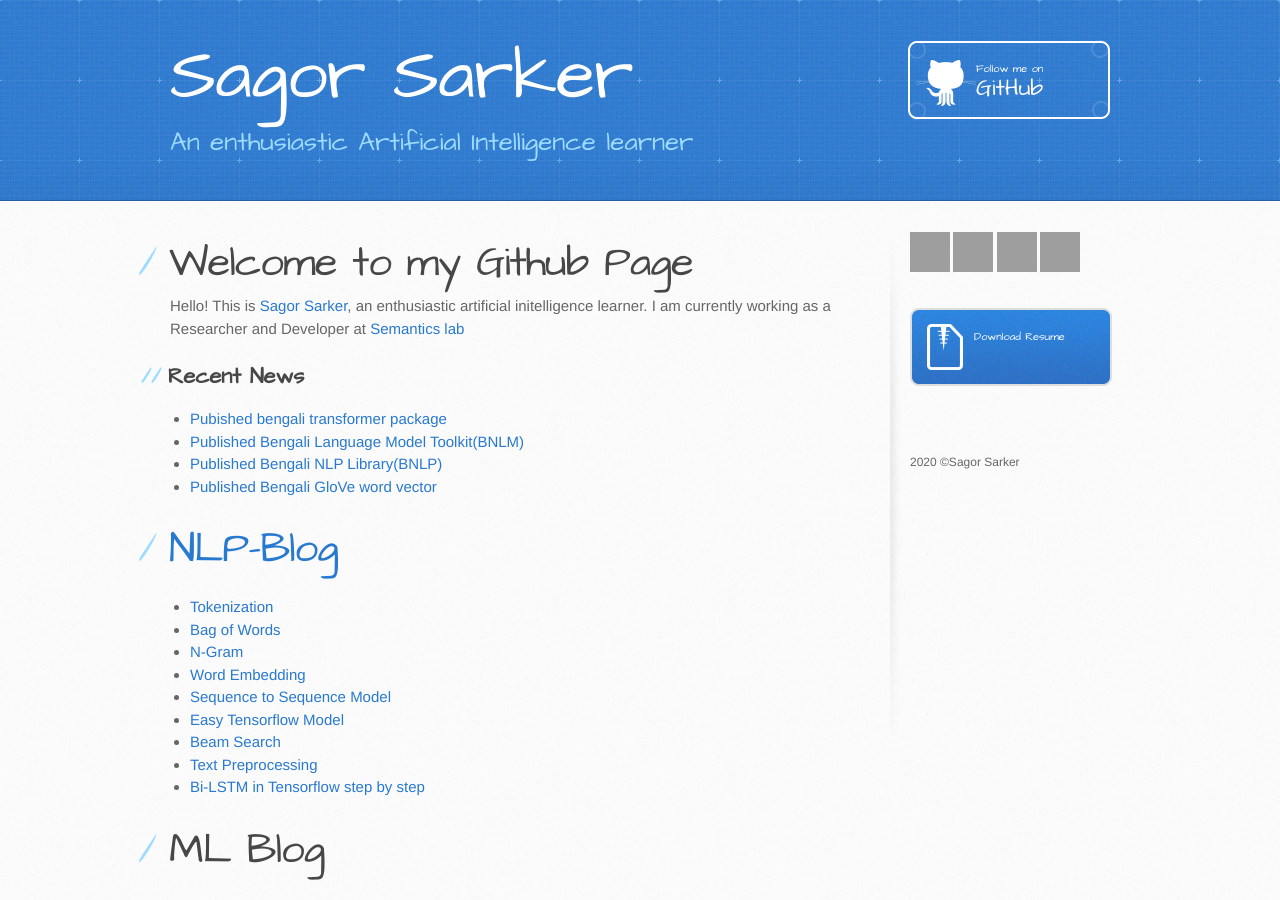
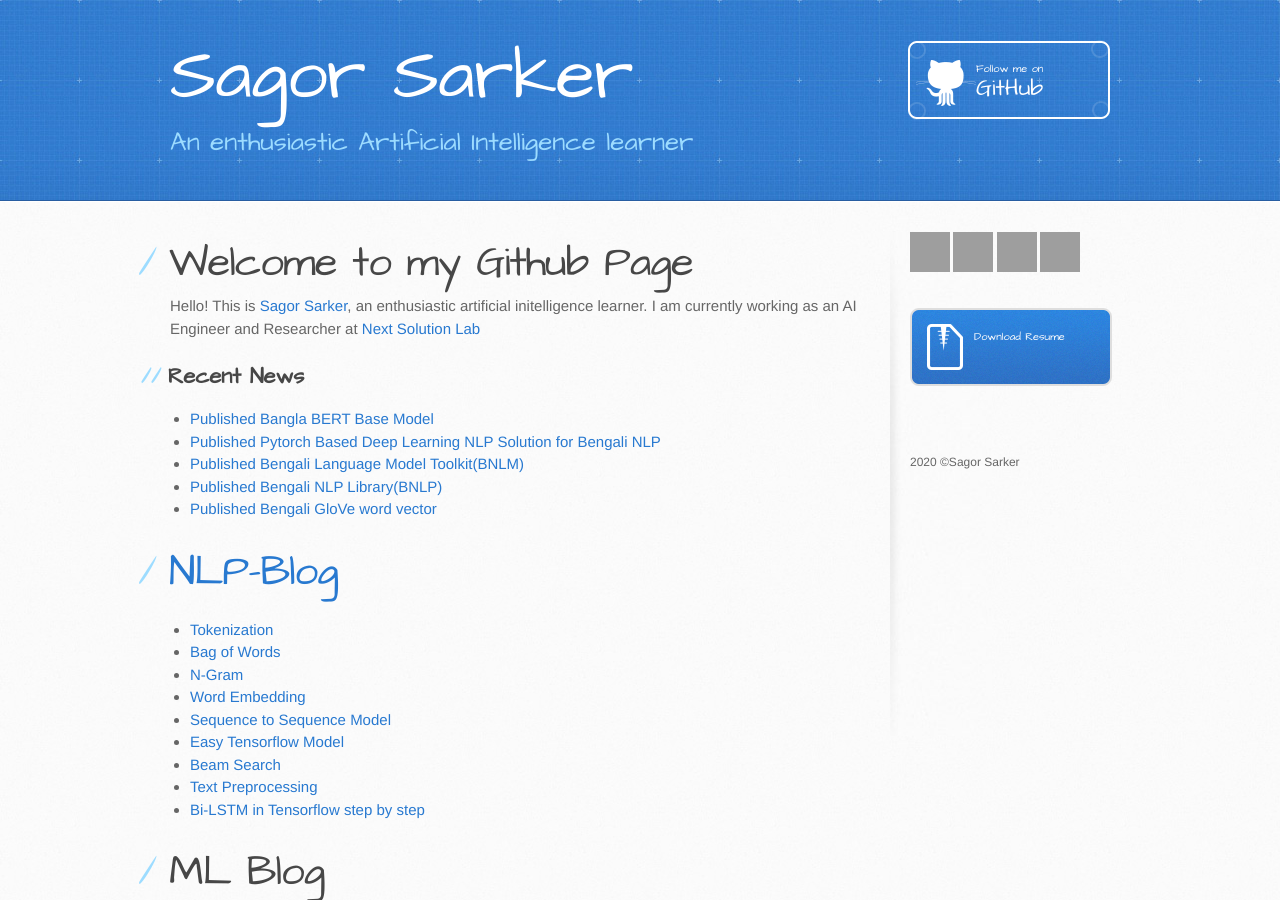
Before and after one commit to sagorbrur/sagorbrur.github.io, a Jekyll site: the page built from index.md, in a window 1280 px wide and 900 px high. Built offline with Jekyll 4.4.1, drawn with Linux system fonts in a browser that asks for light colours; our own code applies the rules of GitHub Pages for plain Markdown files; some of the changed text lies outside the part shown; grey boxes are pictures that could not be loaded.

Commit message:
Update index.md

```diff
--- a/index.md
+++ b/index.md
@@ -1,9 +1,10 @@
 # Welcome to my Github Page
 Hello! This is [Sagor Sarker](https://www.linkedin.com/in/sagor-sarker/), an enthusiastic artificial initelligence learner.
-I am currently working as a Researcher and Developer at [Semantics lab](http://semanticslab.net/)
+I am currently working as an AI Engineer and Researcher at [Next Solution Lab](nextsolutionlab.com)
 
 ## Recent News
-* [Pubished bengali transformer package](https://github.com/sagorbrur/bntransformer)
+* [Published Bangla BERT Base Model](https://github.com/sagorbrur/bangla-bert)
+* [Published Pytorch Based Deep Learning NLP Solution for Bengali NLP](https://github.com/sagorbrur/bendeep)
 * [Published Bengali Language Model Toolkit(BNLM)](https://github.com/sagorbrur/bnlm)
 * [Published Bengali NLP Library(BNLP)](https://github.com/sagorbrur/bnlp)
 * [Published Bengali GloVe word vector](https://github.com/sagorbrur/GloVe-Bengali)
```
Also changed, not shown: other parts of index.md (+1 -0 lines).
